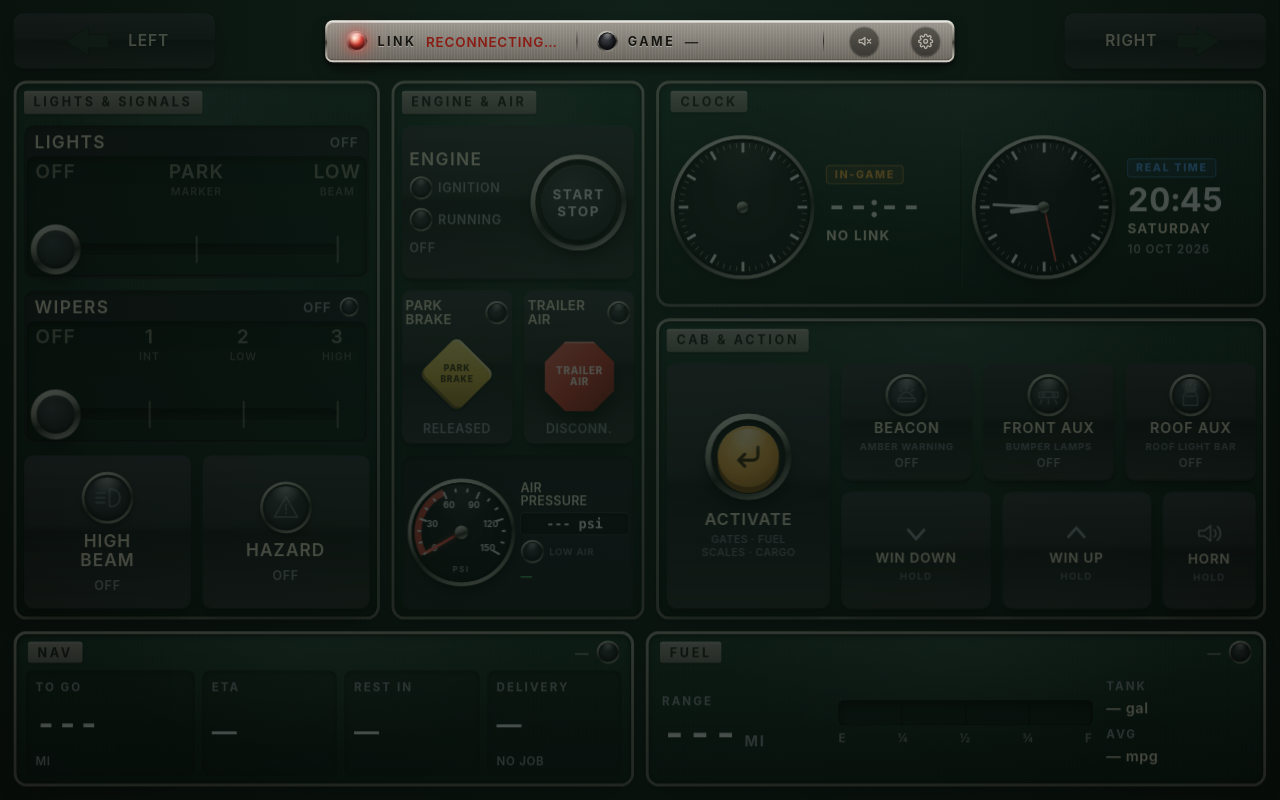
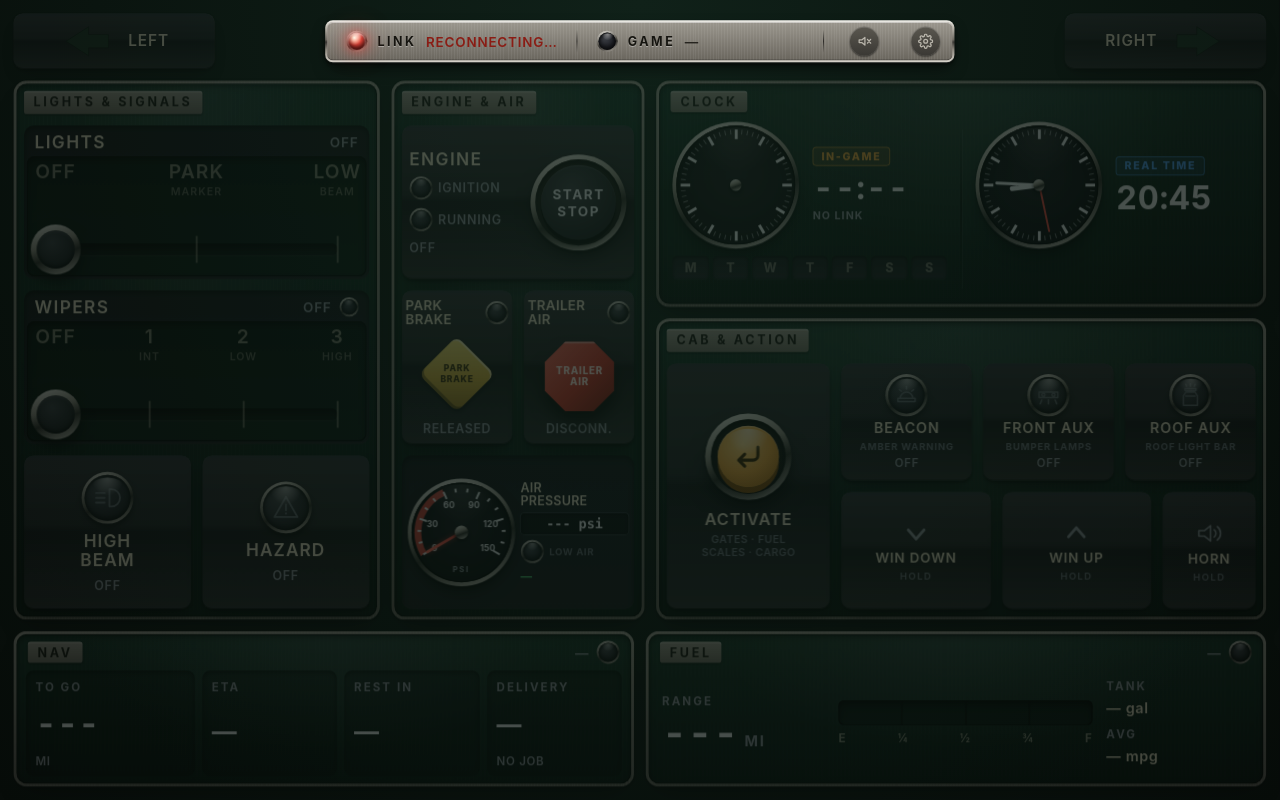
Before and after one commit to iSerrr/cabin-deck, a plain HTML site: page static/index.html in a window 1280 px wide. Drawn offline with Linux system fonts and the light colour scheme.

Commit message:
Simplify clock: week strip for game day, time only for real clock
Co-Authored-By: Claude Opus 5.5 <noreply@anthropic.com>

```diff
--- a/static/index.html
+++ b/static/index.html
@@ -175,24 +175,27 @@
 
   /* CLOCK: in-game and real time side by side. */
   .clock-zone { flex: none; height: 236px; }
-  .clock-body { flex: 1; min-height: 0; display: grid; grid-template-columns: 1fr 2px 1fr; gap: 10px; align-items: center; padding: 0 4px; }
+  .clock-body { flex: 1; min-height: 0; display: grid; grid-template-columns: 1fr 2px 1fr; gap: 14px; align-items: center; padding: 4px 6px 0; }
   .clock-sep { align-self: stretch; margin: 8px 0; background: linear-gradient(180deg, transparent, rgba(0,0,0,.6), transparent); box-shadow: 1px 0 0 rgba(255,255,255,.05); }
-  .clock-half { display: flex; align-items: center; gap: 12px; min-width: 0; }
-  .clock-bezel { flex: none; width: 150px; height: 150px; padding: 4px; border-radius: 50%; background: linear-gradient(160deg, #f2f1ec, #8f8a80 40%, #2e2c29 60%, #c9c5bc); box-shadow: 0 1px 0 rgba(255,255,255,.1), 0 10px 18px -6px rgba(0,0,0,.9), 0 2px 3px rgba(0,0,0,.6); }
+  .clock-col { align-self: start; display: flex; flex-direction: column; gap: 8px; min-width: 0; }
+  .clock-half { display: flex; align-items: center; gap: 14px; min-width: 0; }
+  .clock-bezel { flex: none; width: 132px; height: 132px; padding: 4px; border-radius: 50%; background: linear-gradient(160deg, #f2f1ec, #8f8a80 40%, #2e2c29 60%, #c9c5bc); box-shadow: 0 1px 0 rgba(255,255,255,.1), 0 10px 18px -6px rgba(0,0,0,.9), 0 2px 3px rgba(0,0,0,.6); }
   .clock-face { position: relative; width: 100%; height: 100%; border-radius: 50%; overflow: hidden; background: radial-gradient(circle at 50% 40%, #17181B, #0A0B0D 75%); box-shadow: inset 0 4px 10px rgba(0,0,0,.9), inset 0 0 0 1px #000; }
-  .clock-tick { position: absolute; left: 50%; top: 4px; width: 1px; height: 5px; margin-left: -.5px; background: rgba(230,232,234,.45); transform-origin: 50% 67px; }
+  .clock-tick { position: absolute; left: 50%; top: 4px; width: 1px; height: 5px; margin-left: -.5px; background: rgba(230,232,234,.45); transform-origin: 50% 58px; }
   .clock-tick.major { width: 3px; height: 10px; margin-left: -1.5px; background: #E6E8EA; }
   .clock-hand { position: absolute; left: 50%; bottom: 50%; border-radius: 2px; transform-origin: 50% 100%; transition: opacity .3s; }
-  .clock-hand.hour { width: 5px; height: 36px; margin-left: -2.5px; }
-  .clock-hand.minute { width: 3px; height: 54px; margin-left: -1.5px; }
-  .clock-hand.second { width: 1.5px; height: 58px; margin-left: -.75px; background: #E2463C; }
+  .clock-hand.hour { width: 5px; height: 31px; margin-left: -2.5px; }
+  .clock-hand.minute { width: 3px; height: 46px; margin-left: -1.5px; }
+  .clock-hand.second { width: 1.5px; height: 50px; margin-left: -.75px; background: #E2463C; }
   .clock-pin { position: absolute; left: 50%; top: 50%; width: 12px; height: 12px; margin: -6px 0 0 -6px; border-radius: 50%; background: linear-gradient(160deg, #f2f1ec, #8f8a80 40%, #2e2c29 60%, #c9c5bc); box-shadow: 0 2px 4px rgba(0,0,0,.8); }
   .clock-glare { position: absolute; left: 10%; right: 10%; top: 2%; height: 38%; border-radius: 50%; background: radial-gradient(ellipse at 50% 0%, rgba(255,255,255,.12), transparent 70%); pointer-events: none; }
   .clock-info { display: flex; flex-direction: column; gap: 5px; min-width: 0; }
   .clock-tag { align-self: flex-start; padding: 2px 8px; border: 1px solid; border-radius: 4px; font-size: 11px; font-weight: 800; letter-spacing: .16em; }
   .clock-digital { font-size: 34px; font-weight: 700; letter-spacing: .02em; color: #E6E8EA; font-variant-numeric: tabular-nums; line-height: 1.05; }
-  .clock-day { font-size: 14px; font-weight: 700; letter-spacing: .1em; color: var(--legend); line-height: 1.2; }
-  .clock-date { font-size: 12px; font-weight: 600; letter-spacing: .08em; color: #8B9199; white-space: nowrap; }
+  .clock-note { min-height: 14px; font-size: 11px; font-weight: 700; letter-spacing: .1em; color: #8B9199; line-height: 1.2; }
+  .week { display: flex; gap: 4px; }
+  .week-day { flex: 1; height: 24px; border-radius: 5px; display: flex; align-items: center; justify-content: center; font-size: 13px; font-weight: 800; color: rgba(228,220,196,.4); background: linear-gradient(180deg, #131518, #1B1E22); box-shadow: inset 0 1px 3px rgba(0,0,0,.8), 0 1px 0 rgba(255,255,255,.04); }
+  .week-day.today { color: #2A1A04; background: radial-gradient(circle at 50% 30%, #FFE3A6, #E8A13A 60%, #9A5F10); box-shadow: 0 0 10px rgba(232,161,58,.7), inset 0 1px 1px rgba(255,255,255,.5); }
   .fuel-body { flex: 1; min-height: 0; display: grid; grid-template-columns: 170px minmax(0, 1fr) 150px; gap: 14px; align-items: center; padding: 0 6px; }
   .fuel-big { font-size: 40px; font-weight: 700; letter-spacing: .02em; font-variant-numeric: tabular-nums; line-height: 1; }
   .fuel-unit { font-size: 15px; font-weight: 700; letter-spacing: .12em; margin-left: 6px; }
@@ -992,8 +995,6 @@
 
   // --- Clock --------------------------------------------------------------
 
-  const DAY_NAMES = ["MONDAY", "TUESDAY", "WEDNESDAY", "THURSDAY", "FRIDAY", "SATURDAY", "SUNDAY"];
-  const MONTHS = ["JAN", "FEB", "MAR", "APR", "MAY", "JUN", "JUL", "AUG", "SEP", "OCT", "NOV", "DEC"];
 
   function analogClock(color, withSeconds) {
     const face = h("div", { class: "clock-face" });
@@ -1021,16 +1022,23 @@
     return { node: h("div", { class: "clock-bezel" }, face), set };
   }
 
-  function clockHalf(tag, tagColor, color, withSeconds) {
+  function clockHalf(tag, tagColor, color, withSeconds, info, below) {
     const clock = analogClock(color, withSeconds);
     const digital = h("div", { class: "clock-digital" });
-    const day = h("div", { class: "clock-day" });
-    const date = h("div", { class: "clock-date" });
-    const node = h("div", { class: "clock-half" }, clock.node,
-      h("div", { class: "clock-info" },
-        h("div", { class: "clock-tag", style: `color:${tagColor};border-color:${mix(tagColor, 55)};background:${mix(tagColor, 12)}` }, tag),
-        digital, day, date));
-    return { node, clock, digital, day, date };
+    const node = h("div", { class: "clock-col" },
+      h("div", { class: "clock-half" }, clock.node,
+        h("div", { class: "clock-info" },
+          h("div", { class: "clock-tag", style: `color:${tagColor};border-color:${mix(tagColor, 55)};background:${mix(tagColor, 12)}` }, tag),
+          digital, info)),
+      below);
+    return { node, clock, digital };
+  }
+
+  function weekStrip() {
+    // Monday..Sunday as single letters; set(index) lights today, set(-1) dims all.
+    const cells = ["M", "T", "W", "T", "F", "S", "S"].map((letter) => h("div", { class: "week-day" }, letter));
+    const set = (today) => cells.forEach((cell, index) => cell.classList.toggle("today", index === today));
+    return { node: h("div", { class: "week" }, ...cells), set };
   }
 
   function pad2(value) {
@@ -1038,9 +1046,11 @@
   }
 
   function clockZone() {
-    // Game time: in-game minutes since 00:00 of day 1, which is a Monday. The game has no
-    // calendar date, only the day count. Real time: this tablet's local clock.
-    const game = clockHalf("IN-GAME", AMB, AMB, false);
+    // Game time: in-game minutes since 00:00 of day 1, which is a Monday; the week strip
+    // lights the current weekday. Real time: this tablet's local clock, time only.
+    const week = weekStrip();
+    const note = h("div", { class: "clock-note" });
+    const game = clockHalf("IN-GAME", AMB, AMB, false, note, week.node);
     const real = clockHalf("REAL TIME", BLU, "#E6E8EA", true);
     updaters.push(() => {
       const nav = model.online && model.game.telemetry && model.game.active ? model.indicators.nav : null;
@@ -1048,19 +1058,17 @@
         const minutes = nav.clock_min % 1440;
         game.clock.set(minutes, 0);
         setText(game.digital, `${pad2(Math.floor(minutes / 60))}:${pad2(minutes % 60)}`);
-        setText(game.day, DAY_NAMES[Math.floor(nav.clock_min / 1440) % 7]);
-        setText(game.date, `DAY ${Math.floor(nav.clock_min / 1440) + 1}${model.game.paused ? " · PAUSED" : ""}`);
+        week.set(Math.floor(nav.clock_min / 1440) % 7);
+        setText(note, model.game.paused ? "PAUSED" : "");
       } else {
         game.clock.set(null, 0);
         setText(game.digital, "--:--");
-        setText(game.day, !model.online ? "NO LINK" : !model.game.telemetry ? "NO TELEMETRY" : "NOT IN CAB");
-        setText(game.date, "");
+        week.set(-1);
+        setText(note, !model.online ? "NO LINK" : !model.game.telemetry ? "NO TELEMETRY" : "NOT IN CAB");
       }
       const now = new Date();
       real.clock.set(now.getHours() * 60 + now.getMinutes() + now.getSeconds() / 60, now.getSeconds());
       setText(real.digital, `${pad2(now.getHours())}:${pad2(now.getMinutes())}`);
-      setText(real.day, DAY_NAMES[(now.getDay() + 6) % 7]);
-      setText(real.date, `${now.getDate()} ${MONTHS[now.getMonth()]} ${now.getFullYear()}`);
     });
     return h("div", { class: "zone clock-zone" }, h("div", { class: "zone-in strip" },
       h("div", { class: "title-row", style: "padding:0 4px;height:26px" }, h("div", { class: "zone-title" }, "CLOCK")),
@@ -1170,7 +1178,7 @@
       setStyle(rest.value, "color", tired ? AMB : "#E6E8EA");
       // Miles left before the rest stop, from the server's average pace over the last 50 mi.
       if (!n || n.rest_min <= 0) setText(rest.sub, "");
-      else if (n.rest_range_km === null || n.rest_range_km === undefined) setText(rest.sub, "MEASURING PACE…");
+      else if (n.rest_range_km === null || n.rest_range_km === undefined) setText(rest.sub, "MEASURING…");
       else setText(rest.sub, `≈ ${Math.round(n.rest_range_km * 0.621371)} MI`);
       rest.sub.classList.toggle("strong", Boolean(n && n.rest_range_km));
       const late = n && n.deadline_min !== null && n.deadline_min < 0;
```
Also changed, not shown: README.md.
